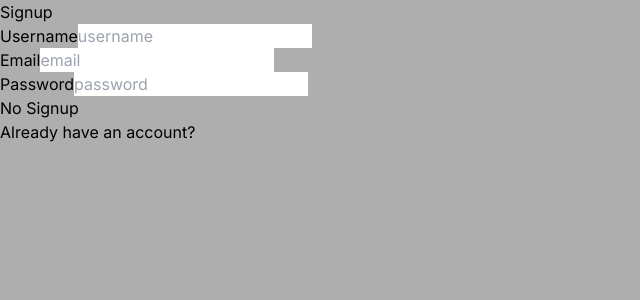
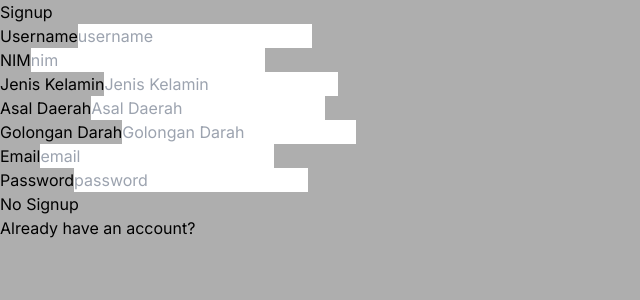
Before and after one commit to fithrarzk/MilestoneSPARTA, a Next.js app: page /signup in a window 1280 px wide. Shown: the top 300 px of the page, without its empty margins (0-640 px from the left). Built offline with nearby package versions, Linux system fonts and the light colour scheme.

Commit message:
Feat: More Inputs for Signup

```diff
--- a/src/app/profile/[id]/page.tsx
+++ b/src/app/profile/[id]/page.tsx
@@ -23,7 +23,10 @@ export default function UserProfile({params}: any){
 
     <div>
         <h1>Test Profile Id: {params.id}</h1>
+        <h2>Nomor telepon: 08123456789</h2>
         <button onClick={logout}>Logout</button>
-    </div>)
+    </div>
+
+    )
 
 }
--- a/src/app/signup/page.tsx
+++ b/src/app/signup/page.tsx
@@ -11,6 +11,10 @@ const signup = () => {
     email: "",
     password: "",
     username: "",
+    NIM: "",
+    jenis_kelamin: "",
+    asal_daerah: "",
+    golongan_darah: "",
   });
   const [buttonDisabled, setButtonDisabled] = React.useState(false);
   const  [loading, setloading] = React.useState(false);
@@ -58,6 +62,62 @@ const signup = () => {
       </label>
       <br />
       <label>
+        NIM
+        <input
+          id="nim"
+          type="text"
+          value={user.NIM}
+          onChange={(e) => setUser({
+            ...user,
+            NIM: e.target.value,
+            })}
+          placeholder="nim"
+          />
+      </label>
+      <br />
+      <label>
+        Jenis Kelamin
+        <input
+          id="jenis_kelamin"
+          type="text"
+          value={user.jenis_kelamin}
+          onChange={(e) => setUser({
+            ...user,
+            jenis_kelamin: e.target.value,
+            })}
+          placeholder="Jenis Kelamin"
+          />
+      </label>
+      <br />
+      <label>
+        Asal Daerah
+        <input
+          id="asal_daerah"
+          type="text"
+          value={user.asal_daerah}
+          onChange={(e) => setUser({
+            ...user,
+            asal_daerah: e.target.value,
+            })}
+          placeholder="Asal Daerah"
+          />
+      </label>
+      <br />
+      <label>
+        Golongan Darah
+        <input
+          id="golongan_darah"
+          type="text"
+          value={user.golongan_darah}
+          onChange={(e) => setUser({
+            ...user,
+            golongan_darah: e.target.value,
+            })}
+          placeholder="Golongan Darah"
+          />
+      </label>
+      <br />
+      <label>
         Email
         <input
           id="email"
```
Also changed, not shown: src/app/homepage/page.tsx (added).
